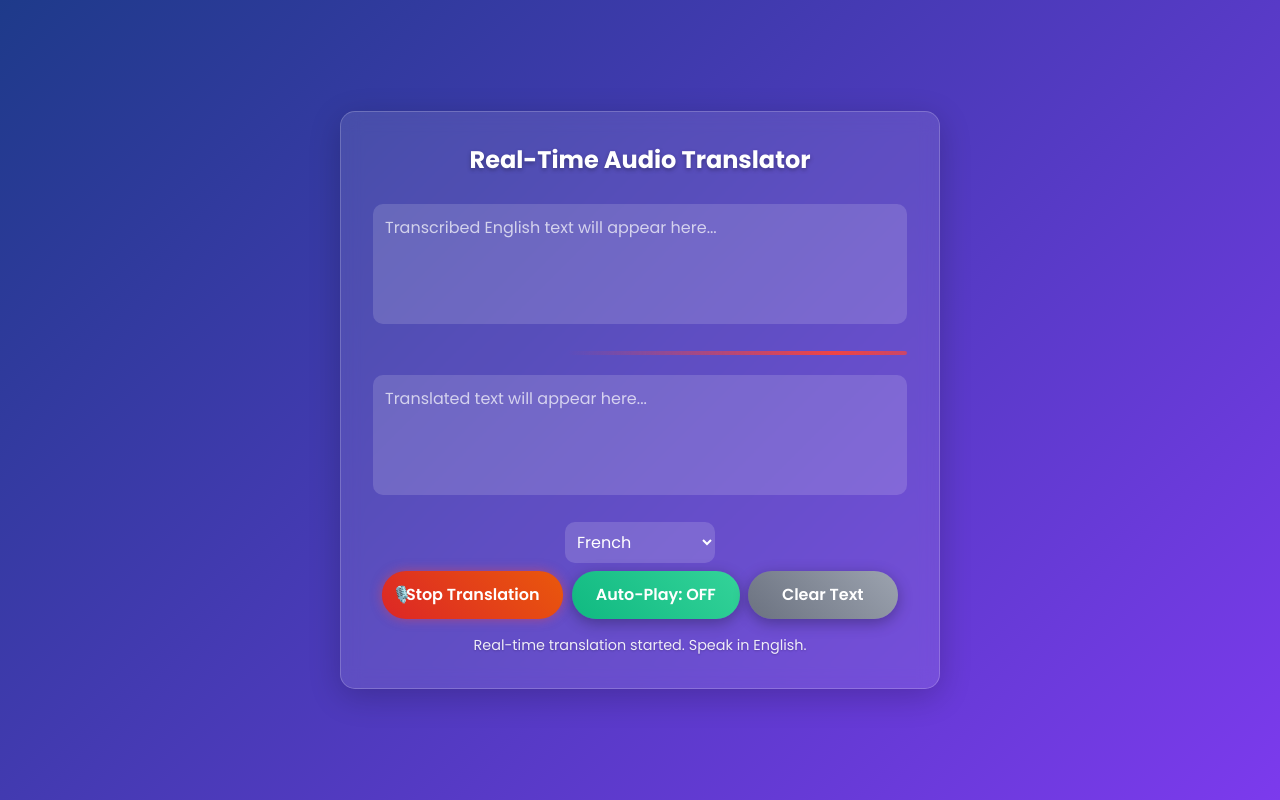
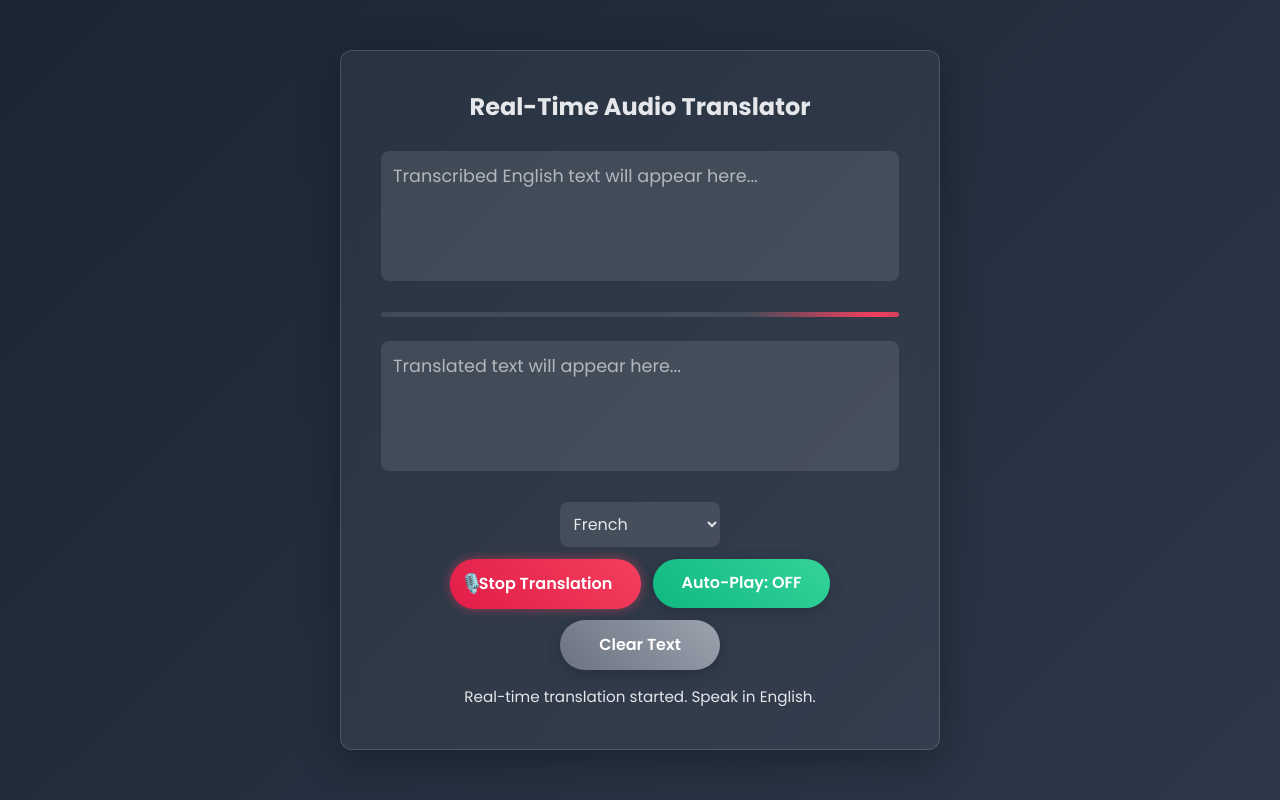
Before and after one commit to Utiqano/Audio-Translator, a plain HTML site: page index.html in a window 1280 px wide. Both pictures are taken after a click on the button "Start Translation". Drawn offline with nearby package versions, Linux system fonts and the light colour scheme.

Commit message:
Update index.html

```diff
--- a/index.html
+++ b/index.html
@@ -9,7 +9,7 @@
     <style>
         body {
             font-family: 'Poppins', sans-serif;
-            background: linear-gradient(135deg, #1e3a8a, #7c3aed);
+            background: linear-gradient(135deg, #1a2634, #2d3748);
             background-attachment: fixed;
             display: flex;
             justify-content: center;
@@ -21,82 +21,98 @@
             overflow-x: hidden;
         }
         .container {
-            background: rgba(255, 255, 255, 0.1);
-            backdrop-filter: blur(10px);
-            padding: clamp(1rem, 5vw, 2rem);
-            border-radius: 15px;
-            box-shadow: 0 8px 32px rgba(0, 0, 0, 0.2);
+            background: rgba(255, 255, 255, 0.05);
+            backdrop-filter: blur(8px);
+            padding: clamp(1.5rem, 5vw, 2.5rem);
+            border-radius: 12px;
+            box-shadow: 0 10px 40px rgba(0, 0, 0, 0.3);
             width: 100%;
             max-width: 600px;
             text-align: center;
-            border: 1px solid rgba(255, 255, 255, 0.2);
-            box-sizing: border-box;
+            border: 1px solid rgba(255, 255, 255, 0.15);
+            animation: fadeIn 0.8s ease-out;
         }
         h1 {
-            color: #ffffff;
-            text-shadow: 0 2px 4px rgba(0, 0, 0, 0.3);
+            color: #e5e7eb;
             font-weight: 700;
-            font-size: clamp(1.5rem, 5vw, 2rem);
-            margin-bottom: 1rem;
-            animation: fadeIn 1s ease-in;
+            font-size: clamp(1.6rem, 5vw, 2.2rem);
+            margin-bottom: 1.5rem;
+            animation: slideIn 0.8s ease-out 0.2s both;
         }
         textarea {
             width: 100%;
-            height: clamp(80px, 20vw, 120px);
+            height: clamp(90px, 20vw, 130px);
             margin: 0.75rem 0;
             padding: 0.75rem;
             border: none;
-            border-radius: 10px;
-            background: rgba(255, 255, 255, 0.15);
-            color: #ffffff;
-            font-size: clamp(0.9rem, 3vw, 1rem);
+            border-radius: 8px;
+            background: rgba(255, 255, 255, 0.1);
+            color: #e5e7eb;
+            font-size: clamp(0.95rem, 3vw, 1.1rem);
             resize: none;
-            transition: transform 0.3s, box-shadow 0.3s;
+            transition: box-shadow 0.3s, transform 0.3s;
+        }
+        textarea.updated {
+            animation: glowPulse 0.5s ease-in-out;
         }
         textarea:focus {
             outline: none;
-            box-shadow: 0 0 10px rgba(59, 130, 246, 0.5);
-            transform: scale(1.02);
+            box-shadow: 0 0 12px rgba(20, 184, 166, 0.5);
+            transform: scale(1.01);
         }
         textarea::placeholder {
-            color: rgba(255, 255, 255, 0.7);
+            color: rgba(255, 255, 255, 0.6);
         }
         .button-container {
             display: flex;
             flex-direction: column;
-            gap: 0.5rem;
+            gap: 0.75rem;
             align-items: center;
         }
         button {
-            padding: clamp(0.6rem, 3vw, 0.75rem) clamp(1rem, 5vw, 1.5rem);
+            padding: clamp(0.6rem, 3vw, 0.8rem) clamp(1.2rem, 5vw, 1.8rem);
             border: none;
-            border-radius: 25px;
+            border-radius: 30px;
             cursor: pointer;
             font-weight: 600;
             color: #ffffff;
-            background: linear-gradient(45deg, #3b82f6, #9333ea);
-            box-shadow: 0 4px 15px rgba(0, 0, 0, 0.3);
+            background: linear-gradient(45deg, #14b8a6, #06b6d4);
+            box-shadow: 0 4px 15px rgba(0, 0, 0, 0.2);
             transition: transform 0.3s, box-shadow 0.3s, background 0.3s;
-            width: clamp(150px, 40vw, 200px);
+            width: clamp(160px, 40vw, 220px);
             font-size: clamp(0.9rem, 3vw, 1rem);
+            position: relative;
+            overflow: hidden;
         }
         button:hover, button:focus {
             transform: scale(1.05);
-            box-shadow: 0 6px 20px rgba(59, 130, 246, 0.5);
-            background: linear-gradient(45deg, #2563eb, #7e22ce);
+            box-shadow: 0 6px 20px rgba(20, 184, 166, 0.5);
+            background: linear-gradient(45deg, #0d9488, #0891b2);
+        }
+        button .ripple {
+            position: absolute;
+            background: rgba(255, 255, 255, 0.3);
+            border-radius: 50%;
+            width: 100px;
+            height: 100px;
+            transform: scale(0);
+            animation: rippleEffect 0.6s linear;
+            pointer-events: none;
         }
         #toggleButton {
-            background: linear-gradient(45deg, #ef4444, #f97316);
+            background: linear-gradient(45deg, #f43f5e, #fb7185);
             position: relative;
         }
         #toggleButton.recording::before {
             content: '🎙️';
             position: absolute;
-            left: 10px;
-            animation: micPulse 1.5s infinite;
+            left: 12px;
+            top: 50%;
+            transform: translateY(-50%);
+            animation: micPulse 1.2s infinite;
         }
         #toggleButton.recording {
-            background: linear-gradient(45deg, #dc2626, #ea580c);
+            background: linear-gradient(45deg, #e11d48, #f43f5e);
             animation: pulse 1.5s infinite;
         }
         #clearButton {
@@ -107,40 +123,49 @@
         }
         #status {
             margin-top: 1rem;
-            font-size: clamp(0.8rem, 2.5vw, 0.9rem);
-            color: rgba(255, 255, 255, 0.9);
-            text-shadow: 0 1px 2px rgba(0, 0, 0, 0.2);
-            transition: color 0.3s;
+            font-size: clamp(0.85rem, 2.5vw, 0.95rem);
+            color: #e5e7eb;
+            transition: transform 0.3s, opacity 0.3s;
+            animation: slideUp 0.5s ease-out;
         }
         #status.success {
             color: #34d399;
         }
         #status.error {
-            color: #ef4444;
+            color: #f43f5e;
         }
-        #status.loading {
-            color: #3b82f6;
+        #status.loading::after {
+            content: '';
+            display: inline-block;
+            width: 16px;
+            height: 16px;
+            border: 2px solid #14b8a6;
+            border-top-color: transparent;
+            border-radius: 50%;
+            animation: spin 1s linear infinite;
+            margin-left: 8px;
         }
         select {
-            padding: 0.5rem;
-            border-radius: 10px;
-            background: rgba(255, 255, 255, 0.15);
-            color: #ffffff;
+            padding: 0.6rem;
+            border-radius: 8px;
+            background: rgba(255, 255, 255, 0.1);
+            color: #e5e7eb;
             border: none;
             font-size: clamp(0.9rem, 3vw, 1rem);
-            width: clamp(150px, 40vw, 200px);
-            margin: 0.5rem auto;
+            width: clamp(160px, 40vw, 220px);
+            margin: 0.75rem auto;
+            transition: box-shadow 0.3s;
         }
         select:focus {
             outline: none;
-            box-shadow: 0 0 10px rgba(59, 130, 246, 0.5);
+            box-shadow: 0 0 12px rgba(20, 184, 166, 0.5);
         }
         .illuminate-line {
-            height: 4px;
+            height: 5px;
             width: 100%;
-            background: transparent;
-            border-radius: 2px;
-            margin: 0.5rem 0;
+            background: rgba(255, 255, 255, 0.1);
+            border-radius: 3px;
+            margin: 0.75rem 0;
             position: relative;
             overflow: hidden;
         }
@@ -149,41 +174,92 @@
             position: absolute;
             top: 0;
             left: -100%;
-            width: 100%;
+            width: 50%;
             height: 100%;
-            background: linear-gradient(90deg, transparent, #ffffff, transparent);
-            transition: left 0.5s;
+            background: linear-gradient(90deg, transparent, #14b8a6, transparent);
+            transition: left 0.5s, opacity 0.5s;
+            opacity: 0;
         }
         .illuminate-line.recording::before {
-            background: linear-gradient(90deg, transparent, #ef4444, transparent);
-            animation: slide 2s infinite;
+            background: linear-gradient(90deg, transparent, #f43f5e, transparent);
+            opacity: 1;
+            animation: slide 1.8s infinite;
         }
         .illuminate-line.translating::before {
-            background: linear-gradient(90deg, transparent, #3b82f6, transparent);
-            animation: slide 1.5s infinite;
+            background: linear-gradient(90deg, transparent, #06b6d4, transparent);
+            opacity: 1;
+            animation: slide 1.2s infinite;
         }
         .illuminate-line.success::before {
             background: linear-gradient(90deg, transparent, #34d399, transparent);
+            opacity: 1;
             left: 0;
-            animation: none;
+            animation: pulseGlow 1s ease-in-out;
+        }
+        [data-tooltip] {
+            position: relative;
+        }
+        [data-tooltip]:hover::after {
+            content: attr(data-tooltip);
+            position: absolute;
+            bottom: 100%;
+            left: 50%;
+            transform: translateX(-50%);
+            background: rgba(0, 0, 0, 0.8);
+            color: #ffffff;
+            padding: 0.4rem 0.8rem;
+            border-radius: 4px;
+            font-size: 0.8rem;
+            white-space: nowrap;
+            z-index: 10;
         }
         @keyframes slide {
             0% { left: -100%; }
             100% { left: 100%; }
         }
         @keyframes pulse {
-            0% { transform: scale(1); box-shadow: 0 0 10px rgba(239, 68, 68, 0.5); }
-            50% { transform: scale(1.03); box-shadow: 0 0 20px rgba(239, 68, 68, 0.8); }
-            100% { transform: scale(1); box-shadow: 0 0 10px rgba(239, 68, 68, 0.5); }
+            0% { transform: scale(1); box-shadow: 0 0 10px rgba(244, 63, 94, 0.5); }
+            50% { transform: scale(1.03); box-shadow: 0 0 20px rgba(244, 63, 94, 0.8); }
+            100% { transform: scale(1); box-shadow: 0 0 10px rgba(244, 63, 94, 0.5); }
         }
         @keyframes micPulse {
-            0% { transform: scale(1); }
-            50% { transform: scale(1.2); }
-            100% { transform: scale(1); }
+            0% { transform: translateY(-50%) scale(1); }
+            50% { transform: translateY(-50%) scale(1.2); }
+            100% { transform: translateY(-50%) scale(1); }
+        }
+        @keyframes glowPulse {
+            0% { box-shadow: 0 0 5px rgba(20, 184, 166, 0.3); }
+            50% { box-shadow: 0 0 15px rgba(20, 184, 166, 0.7); }
+            100% { box-shadow: 0 0 5px rgba(20, 184, 166, 0.3); }
+        }
+        @keyframes pulseGlow {
+            0% { opacity: 0.7; }
+            50% { opacity: 1; }
+            100% { opacity: 0.7; }
         }
         @keyframes fadeIn {
+            from { opacity: 0; transform: translateY(-20px); }
+            to { opacity: 1; transform: translateY(0); }
+        }
+        @keyframes slideIn {
             from { opacity: 0; transform: translateY(-10px); }
             to { opacity: 1; transform: translateY(0); }
+        }
+        @keyframes slideUp {
+            from { opacity: 0; transform: translateY(10px); }
+            to { opacity: 1; transform: translateY(0); }
+        }
+        @keyframes rippleEffect {
+            to { transform: scale(4); opacity: 0; }
+        }
+        @keyframes spin {
+            to { transform: rotate(360deg); }
+        }
+        @media (prefers-reduced-motion: reduce) {
+            .container, h1, button, textarea, #status, .illuminate-line::before {
+                animation: none;
+                transition: none;
+            }
         }
         @media (min-width: 640px) {
             .button-container {
@@ -193,7 +269,7 @@
             }
             button, select {
                 width: auto;
-                min-width: 150px;
+                min-width: 160px;
             }
         }
         @media (max-width: 640px) {
@@ -211,7 +287,7 @@
         }
         @media (max-width: 400px) {
             h1 {
-                font-size: 1.25rem;
+                font-size: 1.3rem;
             }
             textarea {
                 height: 80px;
@@ -240,9 +316,9 @@
             <option value="de">German</option>
         </select>
         <div class="button-container">
-            <button id="toggleButton" aria-label="Toggle real-time translation">Start Translation</button>
-            <button id="autoPlayToggle" aria-label="Toggle auto-play for translated audio">Auto-Play: OFF</button>
-            <button id="clearButton" aria-label="Clear text areas">Clear Text</button>
+            <button id="toggleButton" data-tooltip="Start or stop real-time translation">Start Translation</button>
+            <button id="autoPlayToggle" data-tooltip="Toggle auto-play for translated audio">Auto-Play: OFF</button>
+            <button id="clearButton" data-tooltip="Clear text areas">Clear Text</button>
         </div>
         <p id="status" role="status">Click "Start Translation" to begin real-time translation.</p>
     </div>
@@ -273,6 +349,8 @@
             recognition.onresult = async (event) => {
                 const transcript = event.results[event.results.length - 1][0].transcript;
                 inputText.value = transcript;
+                inputText.classList.add('updated');
+                setTimeout(() => inputText.classList.remove('updated'), 500);
                 status.textContent = 'Transcribing... Translating...';
                 status.className = 'loading';
                 illuminateLine.className = 'illuminate-line translating';
@@ -287,6 +365,8 @@
                     const data = await response.json();
                     if (data.responseStatus === 200) {
                         translatedText.value = data.responseData.translatedText;
+                        translatedText.classList.add('updated');
+                        setTimeout(() => translatedText.classList.remove('updated'), 500);
                         status.textContent = 'Translation complete.';
                         status.className = 'success';
                         illuminateLine.className = 'illuminate-line success';
@@ -376,13 +456,31 @@
             illuminateLine.className = 'illuminate-line';
         });
 
-        document.querySelectorAll('button, select').forEach(element => {
-            element.addEventListener('keydown', (event) => {
+        document.querySelectorAll('button').forEach(button => {
+            button.addEventListener('click', (e) => {
+                const ripple = document.createElement('span');
+                ripple.classList.add('ripple');
+                const rect = button.getBoundingClientRect();
+                const size = Math.max(rect.width, rect.height);
+                ripple.style.width = ripple.style.height = `${size}px`;
+                ripple.style.left = `${e.clientX - rect.left - size / 2}px`;
+                ripple.style.top = `${e.clientY - rect.top - size / 2}px`;
+                button.appendChild(ripple);
+                setTimeout(() => ripple.remove(), 600);
+            });
+            button.addEventListener('keydown', (event) => {
                 if (event.key === 'Enter' || event.key === ' ') {
                     event.preventDefault();
-                    element.click();
+                    button.click();
                 }
             });
+        });
+
+        document.querySelector('select').addEventListener('keydown', (event) => {
+            if (event.key === 'Enter' || event.key === ' ') {
+                event.preventDefault();
+                event.target.focus();
+            }
         });
     </script>
 </body>
```
